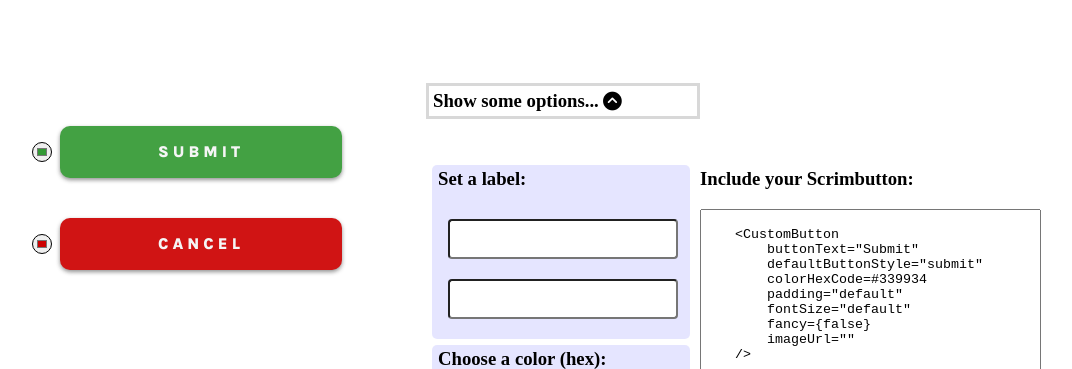
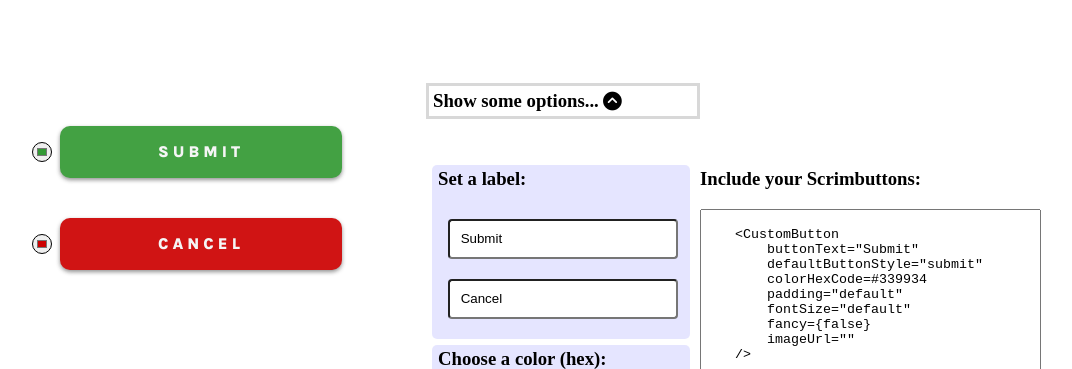
Before and after one commit to elVazquez222/react_ts_button_template, a React (Create React App) app: page / in a window 1280 px wide. Both pictures are taken after a click on the element "Show some options...". Shown: the top 369 px of the page, without its empty margins (38-1110 px from the left). Built offline with nearby package versions, Linux system fonts and the light colour scheme.

Commit message:
added default value to Input to display default labels

```diff
--- a/src/App.tsx
+++ b/src/App.tsx
@@ -106,10 +106,12 @@ export default function App(): React.ReactElement {
 
                     <h3>Set a label: </h3>
                     <Input
+                        defaultValue={inputFirstButtonLabel}
                         onChange={handleChangeFirstButtonLabelInput.bind(this)}
                     />
 
                     <Input
+                        defaultValue={inputSecondButtonLabel}
                         onChange={handleChangeSecondButtonLabelInput.bind(this)}
                     />
                 </div>
@@ -244,7 +246,7 @@ export default function App(): React.ReactElement {
 
         return(
             <React.Fragment>
-                <h3>Include your Scrimbutton:</h3>
+                <h3>Include your Scrimbuttons:</h3>
                 <textarea
                     rows={30}
                     cols={40}
--- a/src/Input.tsx
+++ b/src/Input.tsx
@@ -2,6 +2,7 @@ import React from 'react';
 
 interface IInputProps {
     onChange: (event: React.ChangeEvent<HTMLInputElement>) => void
+    defaultValue?: string;
     maxLength?: number;
     placeholder?: string;
     type?: 'text' | 'color' | 'checkbox' | undefined;
@@ -23,5 +24,6 @@ export default function Input(this: HTMLInputElement, props: IInputProps) {
                 onFocus={onFocusInput.bind(this)}
                 maxLength={props.maxLength ? props.maxLength : defaultMaxLength}
                 placeholder={props.placeholder ? props.placeholder : ''}
+                defaultValue={props.defaultValue ?? ''}
             />
 }
```
